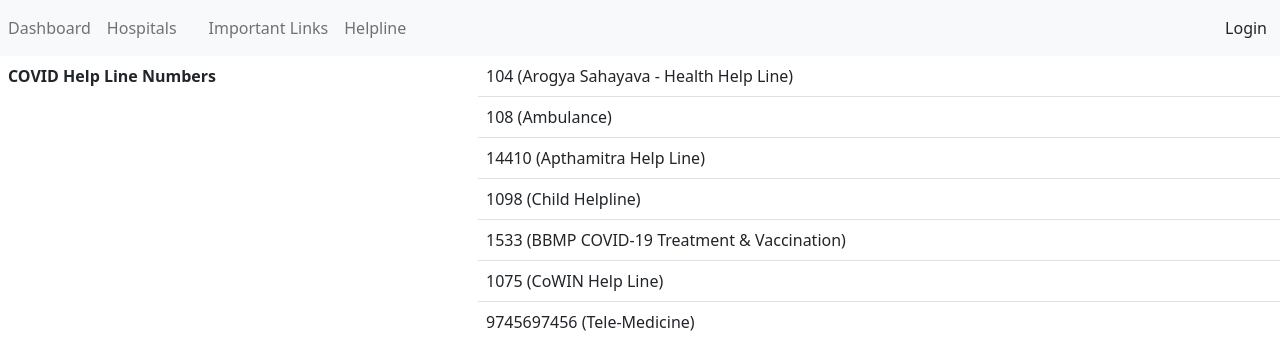
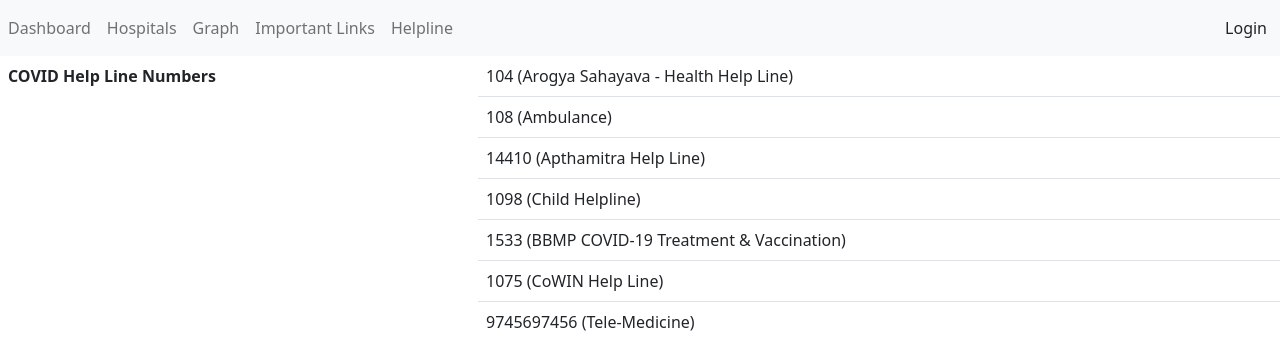
Before and after one commit to arvind1705/covid_vis, a Django app: page /helpline/ in a window 1280 px wide. Shown: the top 342 px of the page. Run offline with Django 3.2, Linux system fonts and the light colour scheme; some libraries are stand-ins or nearby versions.

Commit message:
Update base.html

```diff
--- a/covid_vis/core/templates/base.html
+++ b/covid_vis/core/templates/base.html
@@ -48,7 +48,7 @@
             <a class="nav-link" href="{% url 'hospital' %}">Hospitals</a>
           </li>
           <li class="nav-item">
-            <a class="nav-link" href="{% url 'graphs' %}"></a>
+            <a class="nav-link" href="{% url 'graphs' %}">Graph</a>
           </li>
           <li class="nav-item">
             <a class="nav-link" href="{% url 'links' %}">Important Links</a>
```
